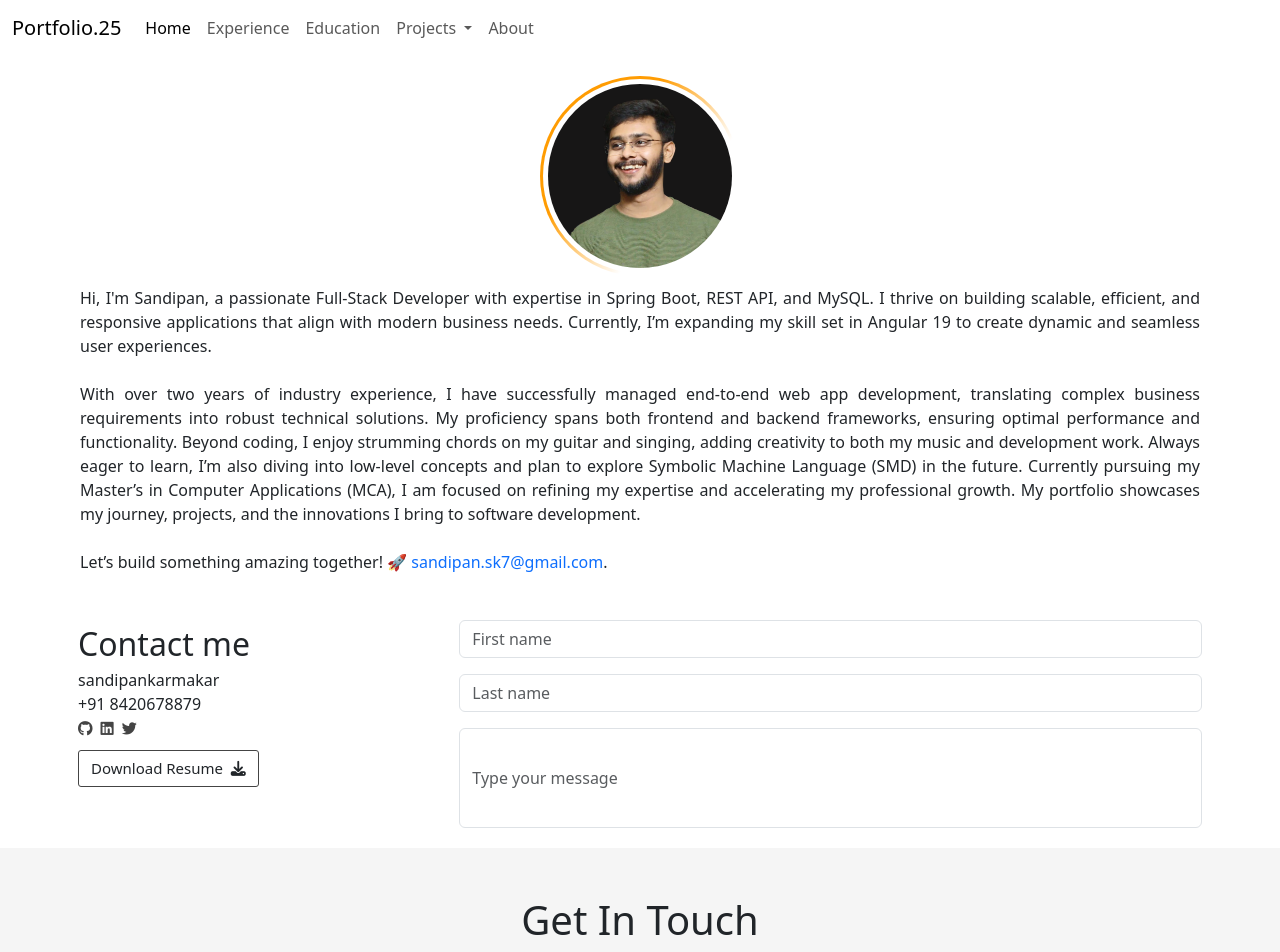
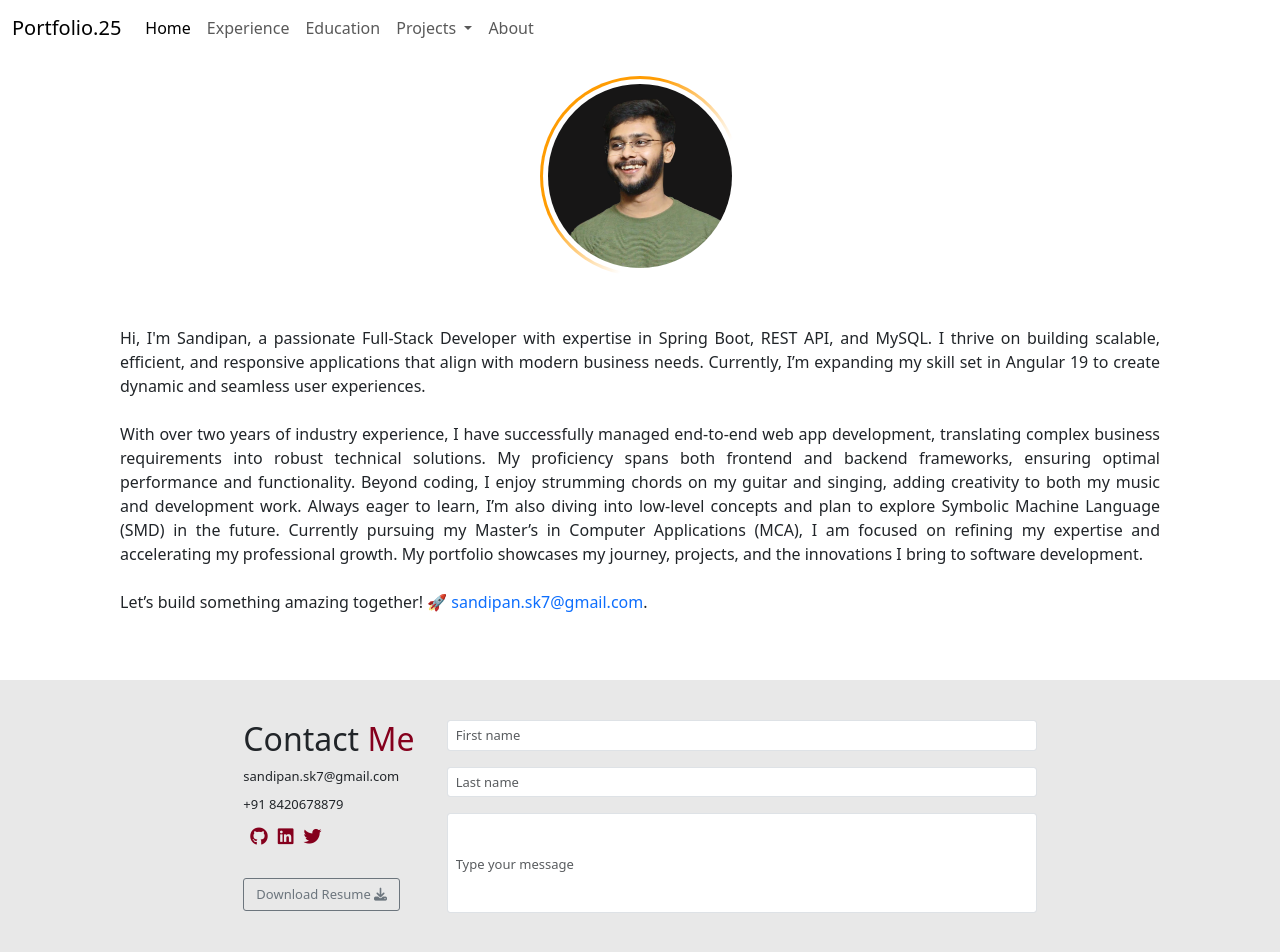
Before and after one commit to SandipanKarmakar04/portfolio, an Angular app: page /about in a window 1280 px wide. Shown: the top 952 px of the page. Built offline with nearby package versions, Linux system fonts and the light colour scheme.

Commit message:
make changes in about component

```diff
--- a/src/app/about/about.component.css
+++ b/src/app/about/about.component.css
@@ -7,3 +7,12 @@
     background: linear-gradient(white, white) padding-box,
                 linear-gradient(130deg, #ff9c02, #ff9c02, white, white) border-box;
 }
+.form-control::placeholder {
+    text-align: left;
+    vertical-align: top;
+}
+.form-control {
+    padding-top: 5px; /* Adjust as needed */
+    text-align: left;
+    vertical-align: top;
+}
--- a/src/app/about/about.component.html
+++ b/src/app/about/about.component.html
@@ -2,7 +2,7 @@
     <img class="gradient-border" src="assets/sandipankarmakar.png" alt="profilepicture" width="200" height="200">
 </div>
 
-<div class="container" style="padding: 10px; text-align: justify;">
+<div class="container" style="padding: 50px; text-align: justify;">
     <p class="lead" style="font-size: medium;">
         Hi, I'm Sandipan, a passionate Full-Stack Developer with expertise in Spring Boot, REST API, and MySQL. I thrive
         on building scalable, efficient, and responsive applications that align with modern business needs. Currently,
@@ -24,35 +24,77 @@
     </p>
 </div>
 
-<div class="container" style="padding: 10px; text-align: justify;">
-    <div class="row">
-        <div class="col-sm-4" style="padding: 10px;">
-            <span style="font-size: xx-large; text-align: left;">Contact me</span><br>
-            <span class="" style="font-size: medium;">sandipankarmakar</span><br>
-            <span class="" style="font-size: medium;">+91 8420678879</span><br>
-            <i class="fab fa-github socialicons" style="font-size: 15px; color: #444444;margin-right: 8px;"></i>
-            <i class="fab fa-linkedin socialicons" style="font-size: 15px; color: #444444; margin-right: 8px;"></i>
-            <i class="fab fa-twitter socialicons" style="font-size: 15px; color: #444444; margin-right: 8px;"></i><br>
 
-            <a class="btn lead btn-outline btn-md " id="resume" href="" role="button" aria-label="Learn more about me"
-                style="border: 1px solid #444444;font-size: medium; margin-top: 10px; border-radius: 3px; font-size: 15px;">Download
-                Resume &nbsp;<i class="fa-solid fa-download"></i></a>
+<div class="container-fluid" style="background-color: rgb(232, 232, 232); padding: 20px; ">
+
+    <div class="row" style="padding: 10px; display: flex; margin: auto; justify-content: center;">
+        <div class="col-lg-2 col-12" style="padding: 10px;">
+            <div class="card" style="padding: px; border-radius: 2px; background-color: transparent; border: none;">
+                <!-- <i class="fa-solid fa-laptop" style="color: #067d68; font-size: 13px;"></i> -->
+                <h5 class="lead" style="text-decoration: none; font-size: xx-large; font-weight: normal;">Contact <span
+                        style="color: #85001d; font-size: xx-large;">Me</span></h5>
+                <h5 class="lead" style="text-decoration: none; font-size: small;font-weight: normal;">sandipan.sk7&#64;gmail.com<span
+                        style="color: #067d68; font-size: medium;"></span></h5>
+                <h5 class="lead" style="text-decoration: none; font-size: small; font-weight: normal;">+91 8420678879<span
+                        style="color: #067d68; font-size: medium;"></span></h5>
+
+                <div class="p" style="">
+                    <a class="icon" target="_blank" rel="noopener noreferrer"
+                        href="https://github.com/SandipanKarmakar04" aria-label="My github"><i
+                            class="fab fa-github socialicons"
+                            style="font-size:large; padding: 7px; color: #85001d"></i></a>
+                    <!-- <a target="_blank" rel="noopener noreferrer"
+                        href="https://www.facebook.com/profile.php?id=100009137767545" aria-label="My facebook"><i
+                            class="fab fa-facebook socialicons"
+                            style="font-size:large;  padding: 7px; color: black"></i></a> -->
+                    <!-- <a class="icon" target="_blank" rel="noopener noreferrer"
+                        href="https://www.instagram.com/sandipan__karmakar/" aria-label="My instagram"><i
+                            class="fab fa-instagram socialicons"
+                            style="font-size:large;  padding: 7px; color: black"></i></a> -->
+                    <a class="icon" target="_blank" rel="noopener noreferrer"
+                        href="https://www.linkedin.com/in/sandipankarmakar/" aria-label="My linkedin"><i
+                            class="fab fa-linkedin socialicons"
+                            style="font-size:large;  padding: 3px; color: #85001d"></i></a>
+                    <a class="icon" target="_blank" rel="noopener noreferrer" href="https://x.com/Sandipan_04"
+                        aria-label="My twitter"><i class="fab fa-twitter socialicons"
+                            style="font-size:large; padding: 7px; color: #85001d"></i></a>
+                </div>
+
+                <div style="margin-top: 25px; border-radius: 3px;">
+                    <a href="" class="btn btn-outline-secondary"
+                    style="font-size: small; border-radius: 3px;">Download
+                    Resume <i class="fa-solid fa-download"></i></a>
+                </div>
+
+            </div>
         </div>
-        <div class="col-sm-8" style="padding: 10px;">
+
+        <div class="col-sm-6" style="padding: 10px;">
             <div class="row g-3">
                 <div class="col-12">
-                    <input type="text" class="form-control" placeholder="First name" aria-label="First name">
+                    <input type="text" class="form-control form-control-sm" placeholder="First name"
+                        aria-label="First name" style="font-size: small; border-radius: 3px; ">
                 </div>
                 <div class="col-12">
-                    <input type="text" class="form-control" placeholder="Last name" aria-label="Last name">
+                    <input type="text" class="form-control form-control-sm" placeholder="Last name"
+                        aria-label="Last name" style="font-size: small; border-radius: 3px;">
                 </div>
                 <div class="col-12">
-                    <input type="text" style="height: 100px;" class="form-control" placeholder="Type your message"
-                        aria-label="message">
+                    <input type="text"
+                        style="height: 100px; font-size: small; padding-top: 5px; text-align: left; border-radius: 3px;"
+                        class="form-control form-control-sm" placeholder="Type your message" aria-label="message">
                 </div>
             </div>
         </div>
+
+
+
+
     </div>
+</div>
 
-</div>
+
+
+
+
 <app-footer></app-footer>
--- a/src/app/app.component.html
+++ b/src/app/app.component.html
@@ -1,2 +1,3 @@
 <app-navbar></app-navbar>
+
 <router-outlet></router-outlet>
--- a/src/app/app.component.ts
+++ b/src/app/app.component.ts
@@ -2,10 +2,11 @@ import { Component } from '@angular/core';
 import { RouterLink, RouterOutlet } from '@angular/router';
 import { NavbarComponent } from './navbar/navbar.component';
 import { FooterComponent } from './footer/footer.component';
+import { HomeComponent } from './home/home.component';
 
 @Component({
   selector: 'app-root',
-  imports: [RouterOutlet,RouterLink,NavbarComponent,NavbarComponent,FooterComponent],
+  imports: [RouterOutlet,RouterLink,NavbarComponent,NavbarComponent,FooterComponent,HomeComponent],
   templateUrl: './app.component.html',
   styleUrl: './app.component.css'
 })
--- a/src/app/home/home.component.html
+++ b/src/app/home/home.component.html
@@ -39,7 +39,7 @@
 </div>
 
 
-<div class="container-fluid" style="padding: 10px;">
+<div class="container-fluid" style="padding: 15px;">
 
         <div class="row lead" style="padding: 20px;">
                 <h1 class="lead" style="font-size:10px; font-weight: normal;">
--- a/src/app/projects/projects.component.css
+++ b/src/app/projects/projects.component.css
@@ -7,7 +7,9 @@
     font-size: small;
     color: rgba(255, 0, 93, 0.804);
     border-color: rgba(255, 0, 93, 0.804);
+    border-radius: 3px;
 }
 .btn:hover{
-    background-color: rgba(255, 0, 93, 0.2);
+    background-color: rgba(255, 0, 93, 0.804);
+    color: white !important;
 }
--- a/src/app/projects/projects.component.html
+++ b/src/app/projects/projects.component.html
@@ -1,4 +1,4 @@
-<div class="container-fluid" style="padding: 10px;">
+<div class="container-fluid" style="padding: 15px;">
     <div class="row lead" style="padding: 20px;">
         <h1 class="lead" style="font-size:10px; font-weight: normal;">
             <!-- <i class="fa-solid fa-star-of-life"
@@ -7,7 +7,7 @@
         </h1>
         <h5 class="lead" style="font-family: genos; font-size: xx-large; font-family: Arial, Helvetica, sans-serif;">
             Handson
-            <span style="color: #8a8a8a;font-family: genos;font-family: Arial, Helvetica, sans-serif;">Craftings</span>
+            <span style="color: #8a8a8a;font-family: genos;font-family: Arial, Helvetica, sans-serif;">Projects</span>
         </h5>
         <p class="lead" style="font-size: medium; margin-top: 5px;color: #757575;">Good UI/UX boosts
             user satisfaction, engagement, and efficiency, driving conversions, brand reputation, and market
@@ -15,7 +15,7 @@
 
         <!-- card1 -->
         <div class="col-lg-6 col-12" style="padding: 10px;">
-            <div class="card" style="padding: 15px; margin: auto; border-radius: 4px;">
+            <div class="card" style="padding: 15px; margin: auto;">
                 <h5 class=" lead" style="font-weight: 500; text-decoration: none; color: #444444; font-size: large;">
                     Project 1
                 </h5>
@@ -54,7 +54,7 @@
         </div>
 
         <div class="col-lg-6 col-12" style="padding: 10px;">
-            <div class="card" style="padding: 15px; margin: auto; border-radius: 4px;">
+            <div class="card" style="padding: 15px; margin: auto;">
                 <h5 class=" lead" style="font-weight: 500; text-decoration: none; color: #444444; font-size: large;">
                     Project 2
                 </h5>
@@ -93,7 +93,7 @@
         </div>
 
         <div class="col-lg-6 col-12" style="padding: 10px;">
-            <div class="card" style="padding: 15px; margin: auto; border-radius: 4px;">
+            <div class="card" style="padding: 15px; margin: auto;">
                 <h5 class=" lead" style="font-weight: 500; text-decoration: none; color: #444444; font-size: large;">
                     Project 3
                 </h5>
@@ -132,7 +132,7 @@
         </div>
 
         <div class="col-lg-6 col-12" style="padding: 10px;">
-            <div class="card" style="padding: 15px; margin: auto; border-radius: 4px;">
+            <div class="card" style="padding: 15px; margin: auto;">
                 <h5 class=" lead" style="font-weight: 500; text-decoration: none; color: #444444; font-size: large;">
                     Project 4
                 </h5>
```
